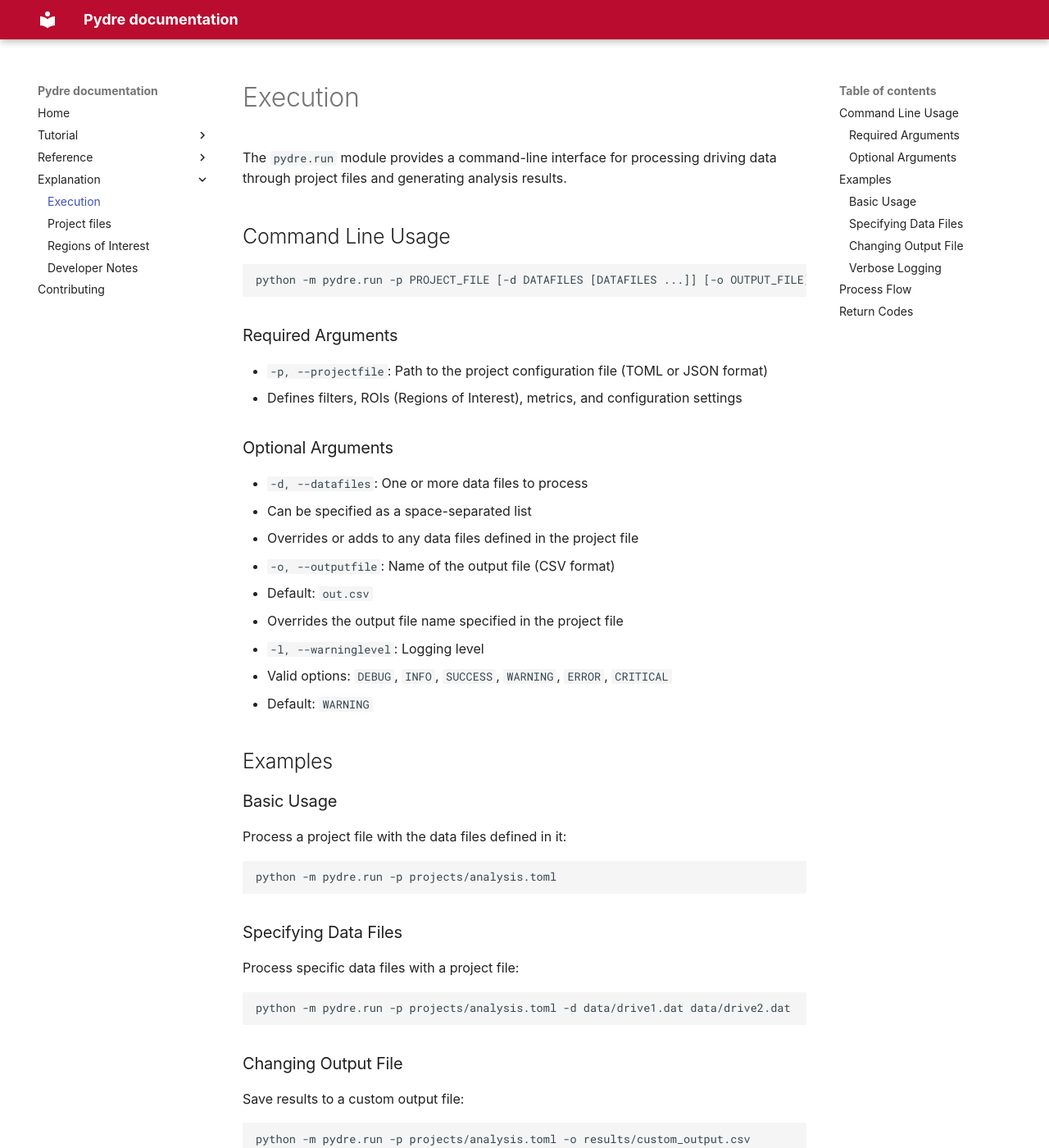
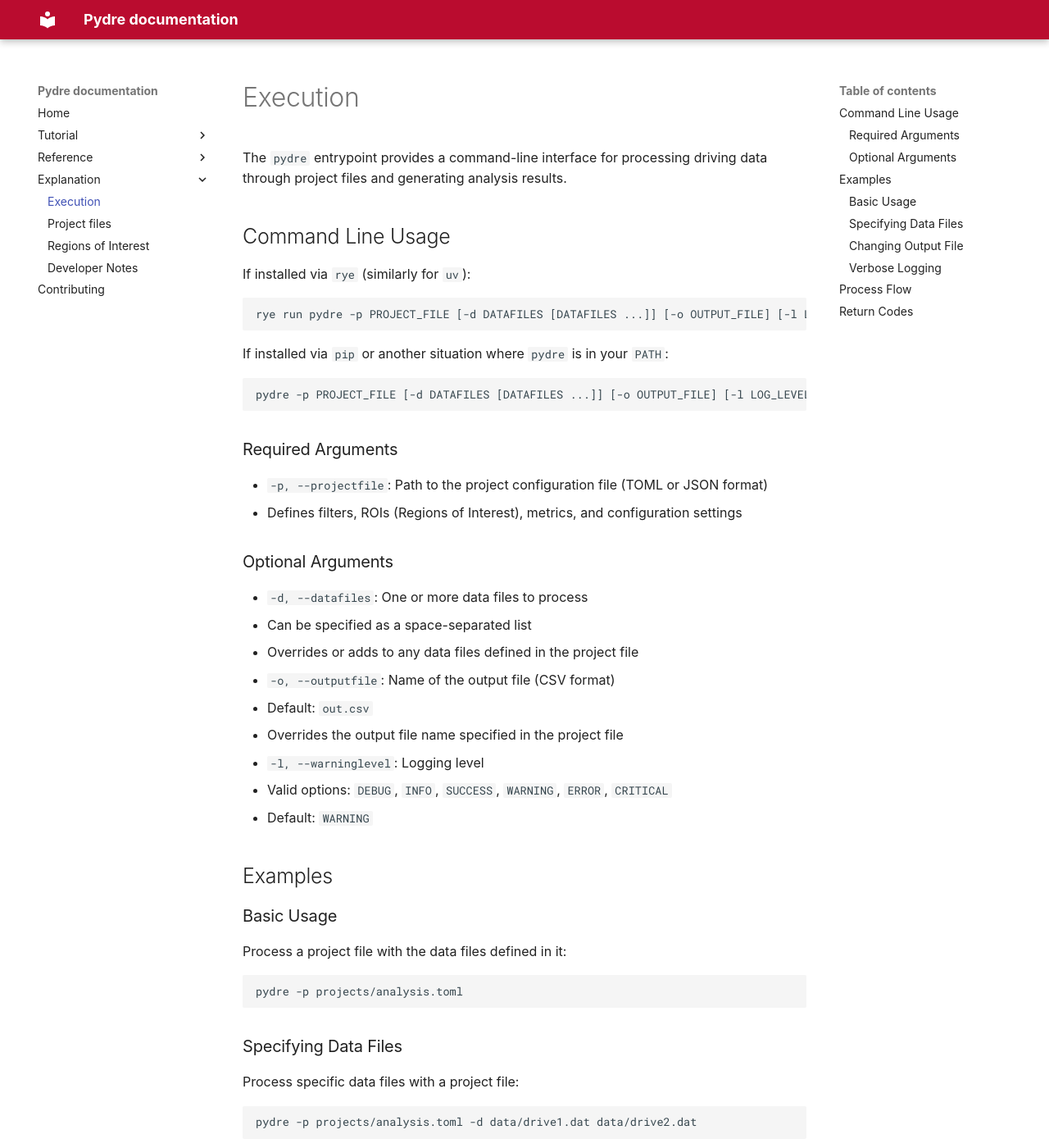
Before and after one commit to OSUDSL/pydre, an MkDocs documentation site: the page built from docs/explanation/execution.md, in a window 1280 px wide and 1400 px high. Shown: the whole window at 82% size. Built offline with MkDocs 1.6.1 and Material for MkDocs 9.7.7, drawn with Linux system fonts in a browser that asks for light colours; some web fonts are replaced; a style sheet for code colours, icons or effects is not loaded; some of the changed text lies outside the part shown.

Commit message:
Update docs for new entry point.

````diff
--- a/docs/explanation/execution.md
+++ b/docs/explanation/execution.md
@@ -2,12 +2,20 @@
 title: Execution of the pydre package from the command line
 ---
 
-The `pydre.run` module provides a command-line interface for processing driving data through project files and generating analysis results.
+The `pydre` entrypoint provides a command-line interface for processing driving data through project files and generating analysis results.
 
 ## Command Line Usage
 
+If installed via `rye` (similarly for `uv`):
+
 ```
-python -m pydre.run -p PROJECT_FILE [-d DATAFILES [DATAFILES ...]] [-o OUTPUT_FILE] [-l LOG_LEVEL]
+rye run pydre -p PROJECT_FILE [-d DATAFILES [DATAFILES ...]] [-o OUTPUT_FILE] [-l LOG_LEVEL]
+```
+
+If installed via `pip` or another situation where `pydre` is in your `PATH`:
+
+```
+pydre -p PROJECT_FILE [-d DATAFILES [DATAFILES ...]] [-o OUTPUT_FILE] [-l LOG_LEVEL]
 ```
 
 ### Required Arguments
@@ -36,7 +44,7 @@ python -m pydre.run -p PROJECT_FILE [-d DATAFILES [DATAFILES ...]] [-o OUTPUT_FI
 Process a project file with the data files defined in it:
 
 ```
-python -m pydre.run -p projects/analysis.toml
+pydre -p projects/analysis.toml
 ```
 
 ### Specifying Data Files
@@ -44,7 +52,7 @@ python -m pydre.run -p projects/analysis.toml
 Process specific data files with a project file:
 
 ```
-python -m pydre.run -p projects/analysis.toml -d data/drive1.dat data/drive2.dat
+pydre -p projects/analysis.toml -d data/drive1.dat data/drive2.dat
 ```
 
 ### Changing Output File
@@ -52,7 +60,7 @@ python -m pydre.run -p projects/analysis.toml -d data/drive1.dat data/drive2.dat
 Save results to a custom output file:
 
 ```
-python -m pydre.run -p projects/analysis.toml -o results/custom_output.csv
+pydre -p projects/analysis.toml -o results/custom_output.csv
 ```
 
 ### Verbose Logging
@@ -60,7 +68,7 @@ python -m pydre.run -p projects/analysis.toml -o results/custom_output.csv
 Use INFO level logging for more detailed information:
 
 ```
-python -m pydre.run -p projects/analysis.toml -l INFO
+pydre -p projects/analysis.toml -l INFO
 ```
 
 ## Process Flow
````
Also changed, not shown: docs/tutorial/custom_metrics.md (+1 -1 lines), docs/tutorial/getting_started.md (+1 -1 lines), docs/tutorial/installation.md (+9 -1 lines).
